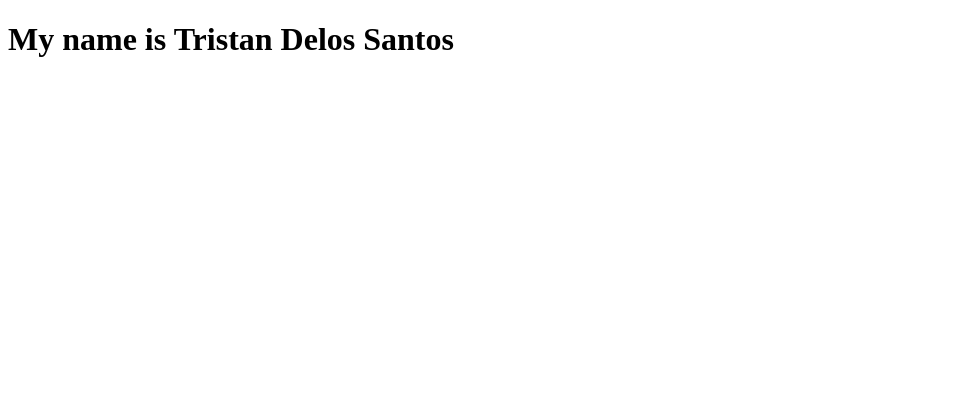
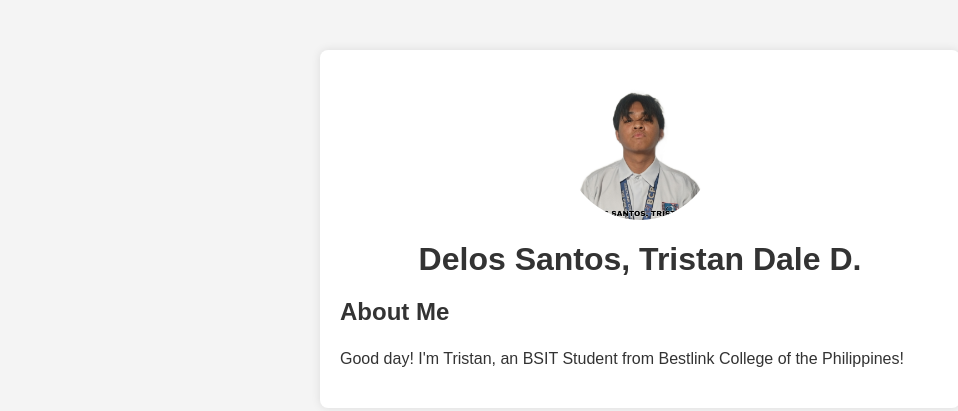
Before and after one commit to TRISTANDALE21/22017---WEB101---DELOSSANTOS_TRISTAN, a plain HTML site: page index.html in a window 1280 px wide. Shown: the whole page, without its empty margins (0-958 px from the left). Drawn offline with Linux system fonts and the light colour scheme.

Commit message:
Update index3.html

```diff
--- a/index.html
+++ b/index.html
@@ -1,9 +1,48 @@
 <!DOCTYPE html>
 <html>
-  <head>
+<head>
     <title>My first webpage</title>
-  </head>
-  <body>
-    <h1>My name is Tristan Delos Santos</h1>
-  </body>
+    <style>
+        body {
+            font-family: Arial, sans-serif;
+            margin: 0;
+            padding: 0;
+            background-color: #f4f4f4;
+            color: #333;
+        }
+        .container {
+            max-width: 600px;
+            margin: 50px auto;
+            background: white;
+            padding: 20px;
+            border-radius: 8px;
+            box-shadow: 0 0 10px rgba(0,0,0,0.1);
+        }
+        .profile-pic {
+            width: 150px;
+            height: 150px;
+            border-radius: 50%;
+            object-fit: cover;
+            margin: 0 auto 20px;
+            display: block;
+        }
+        h1 {
+            text-align: center;
+            margin-bottom: 10px;
+        }
+        .about-me {
+            line-height: 1.6;
+            text-align: justify;
+        }
+    </style>
+</head>
+<body>
+    <div class="container">
+        <img src="Picsart_25-07-07_10-44-12-698.jpg" alt="User Picture" class="profile-pic">
+        <h1>Delos Santos, Tristan Dale D.</h1>
+        <h2>About Me</h2>
+        <p class="about-me">
+            Good day! I'm Tristan, an BSIT Student from Bestlink College of the Philippines!
+    </div>
+</body>
 </html>
```
